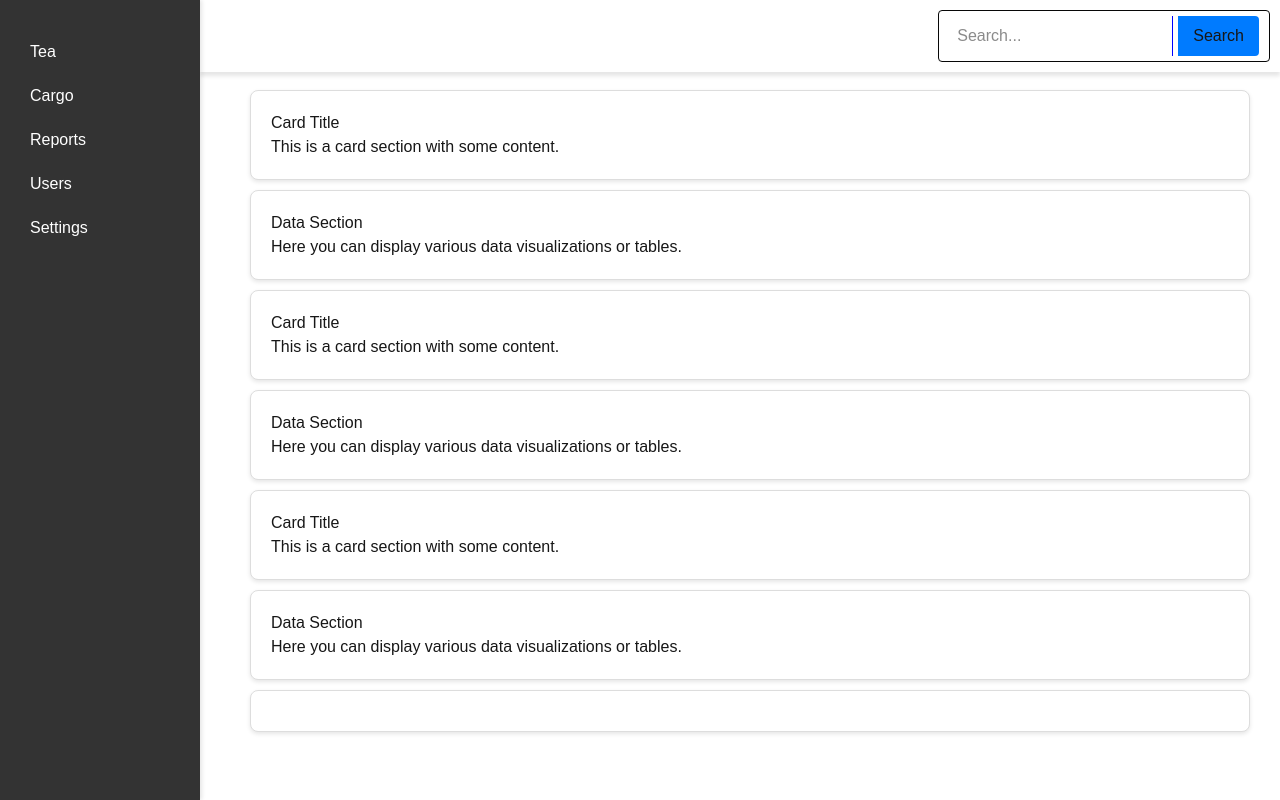
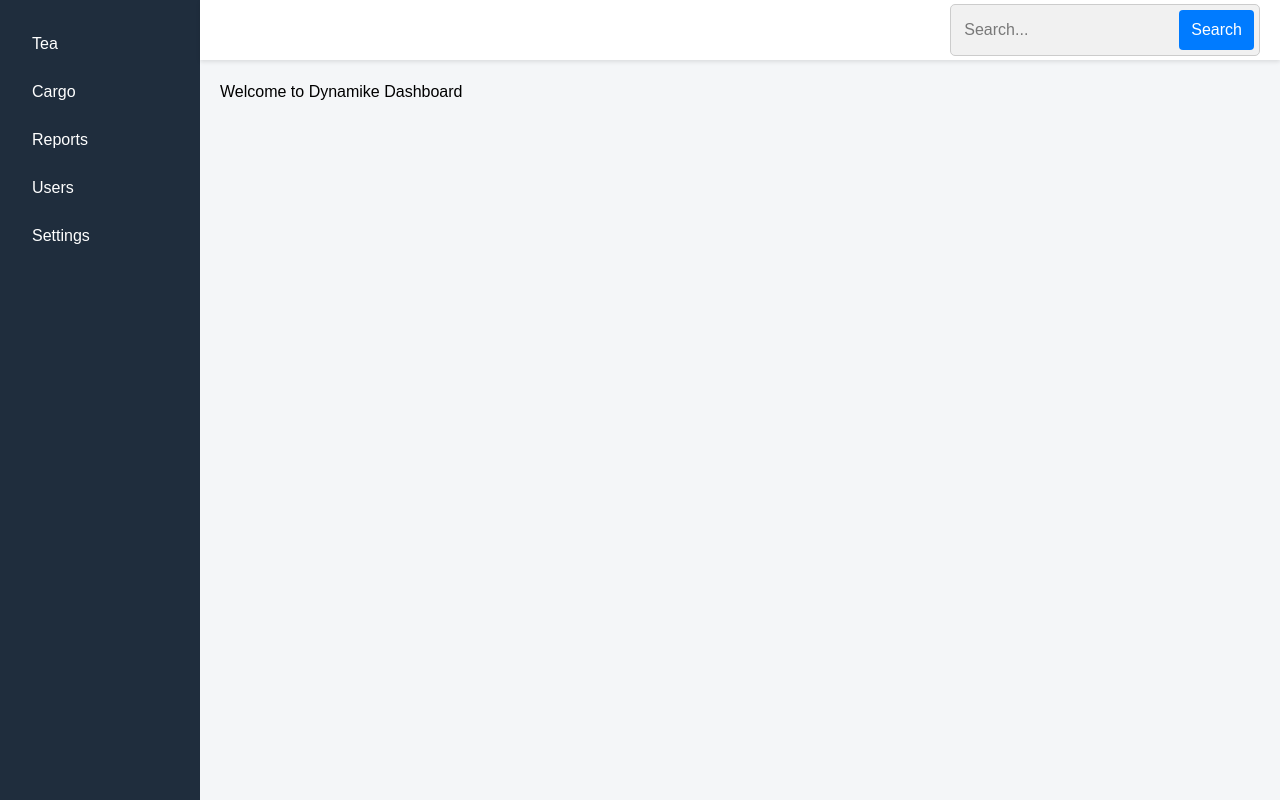
Before and after one commit to Kiprotich-Amos/backend-UA, a Next.js app in the folder frontend/: page /dashboard in a window 1280 px wide. Built offline with nearby package versions, Linux system fonts and the light colour scheme.

Commit message:
work 1.8

```diff
--- a/frontend/src/app/dashboard/index.tsx
+++ b/frontend/src/app/dashboard/index.tsx
@@ -2,25 +2,25 @@
 import React, { useState } from "react";
 import styles from '@/app/utils/css/dash/dashboard.module.css';
 
-interface DashboardProps{};
+interface DashboardProps {}
 
-const Dashboard : React.FC<DashboardProps> = () =>{
+const Dashboard: React.FC<DashboardProps> = () => {
   const [teaDropdownOpen, setTeaDropdownOpen] = useState(false);
   const [cargoDropdownOpen, setCargoDropdownOpen] = useState(false);
   const [reportsDropdownOpen, setReportsDropdownOpen] = useState(false);
-    return(
-        <>
+
+  return (
+    <div className={styles.body}>
       <nav className={styles.nav_bar}>
         <div className={styles.search}>
-                    <search>
-                        <input type="search-text" placeholder="Search..." />
+          <input type="search" placeholder="Search..." />
           <button>Search</button>
-                    </search>
         </div>
       </nav>
+
       <aside className={styles.side}>
         <ul>
-                    <li  onMouseEnter={() =>setTeaDropdownOpen(true)} onMouseLeave={() => setTeaDropdownOpen(false)}>
+          <li onMouseEnter={() => setTeaDropdownOpen(true)} onMouseLeave={() => setTeaDropdownOpen(false)}>
             Tea
             {teaDropdownOpen && (
               <ul className={styles.dropdown}>
@@ -30,7 +30,7 @@ const Dashboard : React.FC<DashboardProps> = () =>{
               </ul>
             )}
           </li>
-                    <li onMouseEnter={() =>setCargoDropdownOpen(true)} onMouseLeave={()=>setCargoDropdownOpen(false)}>
+          <li onMouseEnter={() => setCargoDropdownOpen(true)} onMouseLeave={() => setCargoDropdownOpen(false)}>
             Cargo
             {cargoDropdownOpen && (
               <ul className={styles.dropdown}>
@@ -39,51 +39,26 @@ const Dashboard : React.FC<DashboardProps> = () =>{
               </ul>
             )}
           </li>
-                    <li onMouseEnter={()=>setReportsDropdownOpen(true)} onMouseLeave={()=>setReportsDropdownOpen(false)}>
+          <li onMouseEnter={() => setReportsDropdownOpen(true)} onMouseLeave={() => setReportsDropdownOpen(false)}>
             Reports
             {reportsDropdownOpen && (
               <ul className={styles.dropdown}>
-                                <li>Tea Report</li>
-                                <li>Cargo Report</li>
+                <li>Storage Report</li>
+                <li>Activity Logs</li>
               </ul>
             )}
-
           </li>
           <li>Users</li>
           <li>Settings</li>
         </ul>
       </aside>
-            <main className={styles.content}>
-                <section className={styles.card}>
-                    <h2>Card Title</h2>
-                    <p>This is a card section with some content.</p>
-                </section>
-                <section className={styles.data}>
-                    <h2>Data Section</h2>
-                    <p>Here you can display various data visualizations or tables.</p>
-                </section>
-                <section className={styles.card}>
-                    <h2>Card Title</h2>
-                    <p>This is a card section with some content.</p>
-                </section>
-                <section className={styles.data}>
-                    <h2>Data Section</h2>
-                    <p>Here you can display various data visualizations or tables.</p>
-                </section>
-                <section className={styles.card}>
-                    <h2>Card Title</h2>
-                    <p>This is a card section with some content.</p>
-                </section>
-                <section className={styles.data}>
-                    <h2>Data Section</h2>
-                    <p>Here you can display various data visualizations or tables.</p>
-                </section>
-                <section className={styles.data}>
 
-                </section>
+      <main className={styles.main_content}>
+        <h1>Welcome to Dynamike Dashboard</h1>
+        {/* Your dashboard widgets or data visualizations go here */}
       </main>
-        </>
+    </div>
   );
-}
+};
 
 export default Dashboard;
--- a/frontend/src/app/utils/css/dash/dashboard.module.css
+++ b/frontend/src/app/utils/css/dash/dashboard.module.css
@@ -1,112 +1,99 @@
+body{
+    color: #000;
+}
 .nav_bar {
-    background-color: white;
-    padding: 10px;
-    width: calc(100% - 200px);
+    background-color: #fff;
+    height: 60px;
     position: fixed;
     top: 0;
-    /* z-index: 100; */
-    display: flex;
-    box-sizing: border-box;
-    justify-content: flex-end;
-    margin-left: 200px;
-    box-shadow: 0 4px 4px rgba(0, 0, 0, 0.1)
-}
-.nav_bar .search {
+    left: 200px;
+    width: calc(100% - 200px);
     display: flex;
     align-items: center;
-    background-color: white;
-    padding: 5px 10px;
-    border-radius: 4px;
-    border: 1px solid #070707;
+    justify-content: flex-end;
+    padding: 0 20px;
+    box-shadow: 0 2px 4px rgba(0,0,0,0.1);
+    z-index: 10;
   }
 
-.nav_bar .search input[type="search-text"] {
+  .search {
+    display: flex;
+    align-items: center;
+    background-color: #f1f1f1;
+    padding: 5px;
+    border-radius: 5px;
+    border: 1px solid #ccc;
+  }
+
+  .search input[type="search"] {
     padding: 8px;
     border: none;
-    border-right: 1px solid blue;
-    border-radius: 4px 0 0 4px;
-    margin-right: 5px;
+    background: transparent;
     outline: none;
   }
-.nav_bar .search button {
-    padding: 8px 15px;
+
+  .search button {
+    padding: 8px 12px;
+    background-color: #007bff;
+    color: white;
     border: none;
-    background-color: #007bff;
-    /* color: white; */
-    border-radius: 0 4px 4px 0;
     cursor: pointer;
-    transition: background-color 0.3s ease;
+    border-radius: 4px;
+    transition: background-color 0.3s;
   }
 
-.nav_bar .search button:hover {
+  .search button:hover {
     background-color: #3ec57b;
   }
 
   .side {
-    background-color: #333;
     width: 200px;
+    height: 100vh;
+    background-color: #1f2d3d;
+    color: white;
     padding: 20px;
-    height: 100vh;
     position: fixed;
     top: 0;
+    left: 0;
     overflow-y: auto;
-    overflow-x: hidden;
-    color: white;
-    box-shadow: 2px 0 4px rgba(0, 0, 0, 0.1);
-}.side h3,
-.side ul,
+  }
+
+  .side ul {
+    list-style: none;
+    padding: 0;
+  }
+
   .side li {
-    color: white;
-}.side ul {
-    list-style-type: none;
-    padding: 10px;
-    margin: 0;
-}.side li {
-    padding: 10px 0;
+    padding: 12px;
     cursor: pointer;
     position: relative;
-    transition: background-color 0.3s ease;
-}.side li:hover{
-    background-color: #3ec57b;
-    width: 100%;
-}.dropdown{
+  }
+
+  .side li:hover {
+    background-color: #2e3c4d;
+  }
+
+  .dropdown {
     list-style: none;
-    padding: 0;
-    margin: 0;
-    position: absolute;
-    top: 100%;
-    left: 50px;
-    border-radius: 5px;
-    background-color: #3ec57b;;
-    border: 1px solid #ccc;
-    box-shadow: 2px 2px 5px rgba(0, 0, 0, 0.1);
-    z-index: 1000px;
-    min-width: 150px;
-}.dropdown li {
-    padding: 10px 15px;
+    padding-left: 10px;
+    margin-top: 5px;
+    background-color: #263646;
+    border-radius: 4px;
+  }
+
+  .dropdown li {
+    padding: 8px;
+    font-size: 14px;
+    color: #ccc;
   }
 
   .dropdown li:hover {
-    background-color: #d0d0d0;
-  }
-.content {
-    flex-grow: 1;
-    padding: 20px;
-    margin-left: 220px;
-    margin-top: 60px;
+    color: #fff;
   }
 
-.card,
-.data {
-    background-color: white;
-    border: 1px solid #ddd;
-    border-radius: 8px;
-    padding: 20px;
-    margin: 10px; /* Simplified margin */
-    box-shadow: 0 2px 4px rgba(0, 0, 0, 0.1);
+  .main_content {
+    margin-left: 200px;
+    padding: 80px 20px 20px; /* top padding for navbar */
+    background-color: #f4f6f8;
+    min-height: 100vh;
   }
-
-.card h2,
-.data h2 {
-    margin-top: 0; /* Remove top margin from headings */
-}
```
Lines whose indentation alone changed are shown as unchanged.
